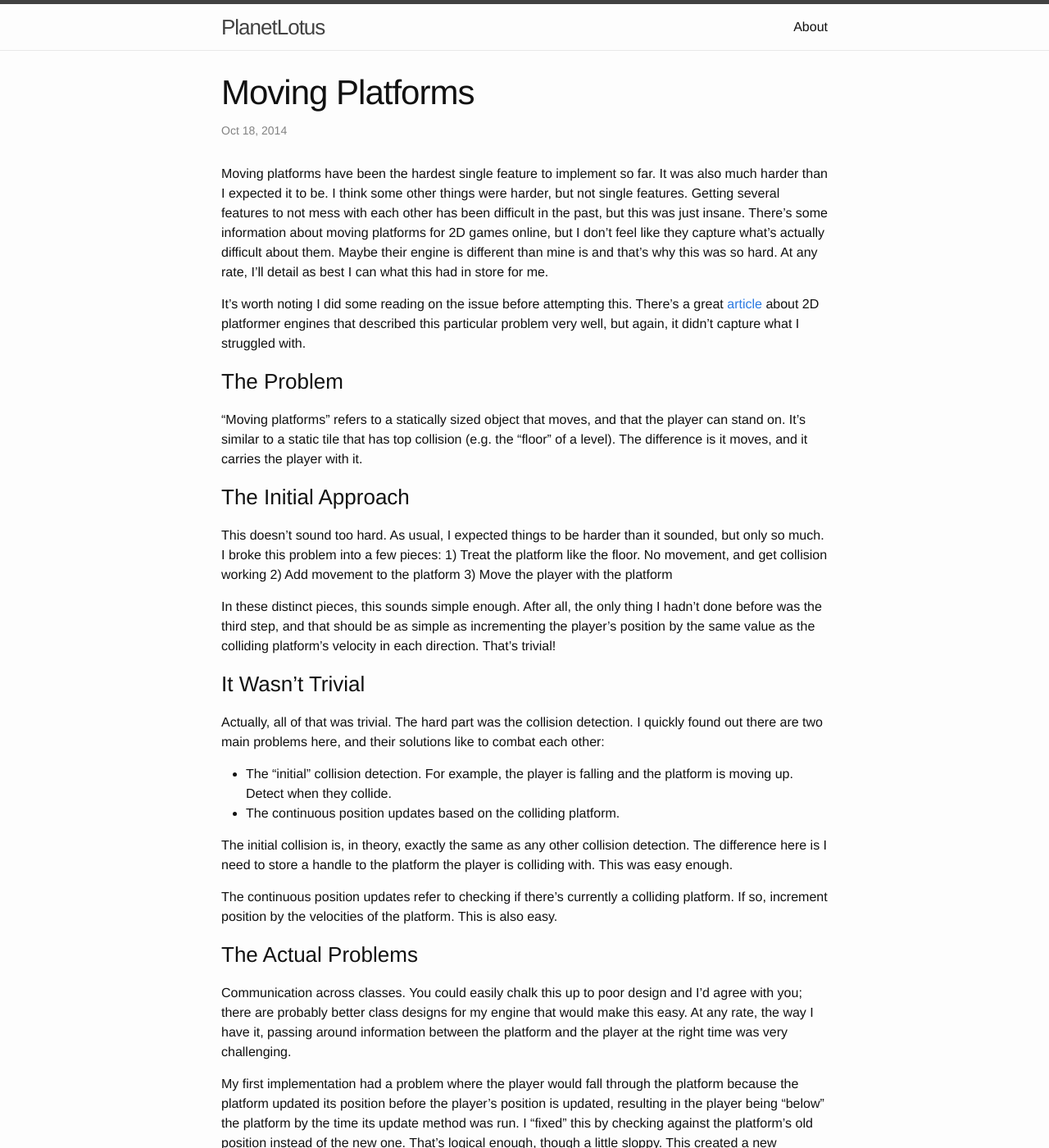
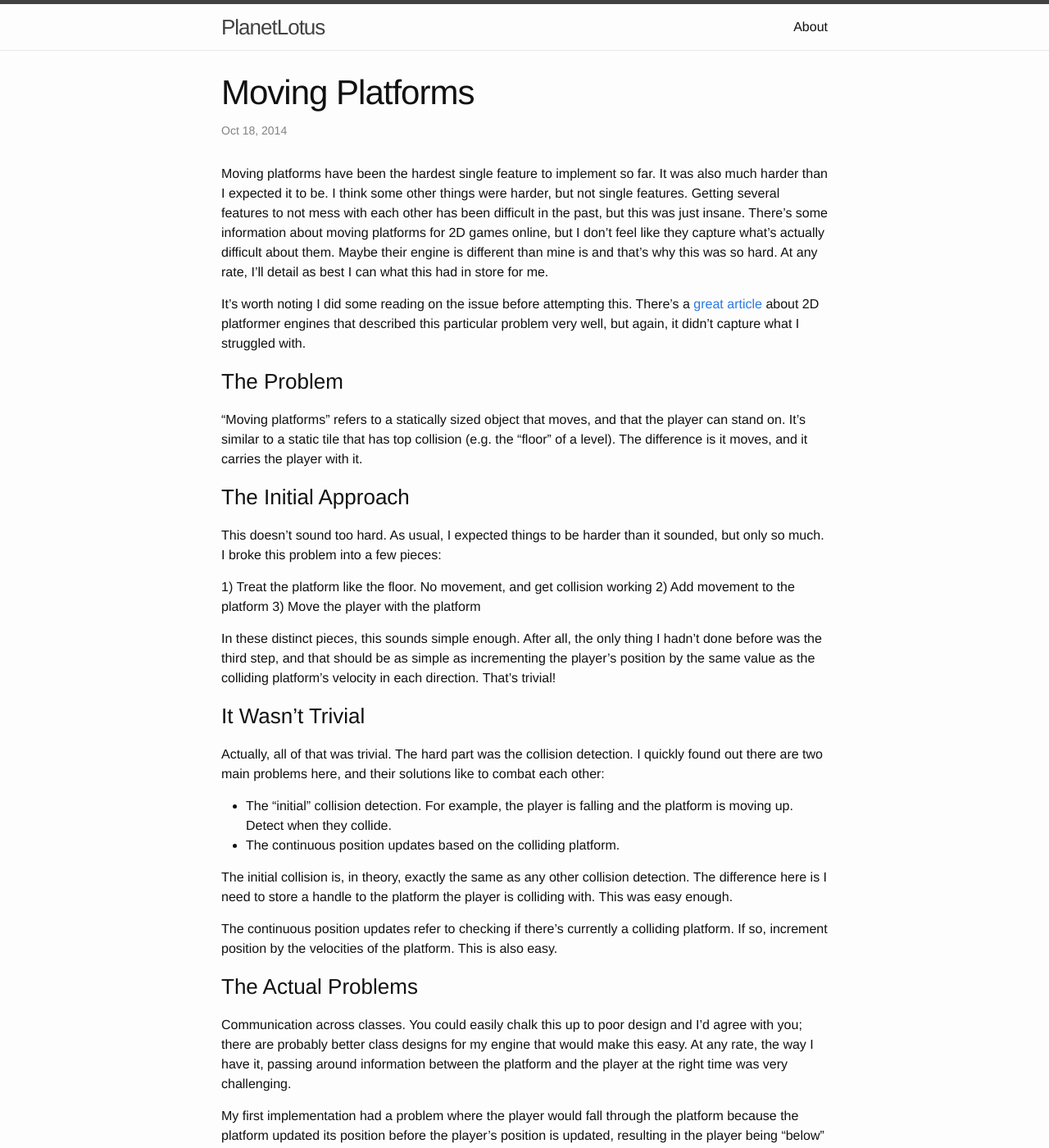
Before and after one commit to PlanetLotus/PlanetLotus.github.io, a Jekyll site: the page built from _posts/2014-10-18-platforms.markdown, in a window 1280 px wide and 1400 px high. Shown: the whole window at 82% size. Built offline with Jekyll 4.4.1, drawn with Linux system fonts in a browser that asks for light colours; some of the changed text lies outside the part shown.

Commit message:
Fix syntax.

```diff
--- a/_posts/2014-10-18-platforms.markdown
+++ b/_posts/2014-10-18-platforms.markdown
@@ -12,11 +12,10 @@
 detail as best I can what this had in store for me.
 
 It's worth noting I did some reading on the issue before attempting this.
-There's a great
-[article](http://higherorderfun.com/blog/2012/05/20/the-guide-to-implementing-2d-platformers/)
-about 2D platformer engines that described this
-particular problem very well, but again, it didn't capture what I struggled
-with.
+There's a [great
+article](http://higherorderfun.com/blog/2012/05/20/the-guide-to-implementing-2d-platformers/)
+about 2D platformer engines that described this particular problem very well,
+but again, it didn't capture what I struggled with.
 
 ### The Problem
 
@@ -29,6 +28,7 @@
 
 This doesn't sound too hard. As usual, I expected things to be harder than it
 sounded, but only so much. I broke this problem into a few pieces:
+
 1) Treat the platform like the floor. No movement, and get collision working
 2) Add movement to the platform
 3) Move the player with the platform
@@ -43,6 +43,7 @@
 Actually, all of that was trivial. The hard part was the collision detection. I
 quickly found out there are two main problems here, and their solutions like to
 combat each other:
+
 - The "initial" collision detection. For example, the player is falling and the platform is moving up. Detect when they collide.
 - The continuous position updates based on the colliding platform.
 
@@ -87,6 +88,7 @@
 ### What Actually Worked?
 
 I started over. This was my new thought process:
+
 1) Check if the player is standing on the platform (that is, top of platform ==
 bottom of player) *before* the platform's position is updated. If so, store
 the platform's handle.
@@ -109,6 +111,7 @@
 implementation made debugging a lot easier.
 
 I faced a few smaller bugs after that, such as:
+
 - Player can't jump while on platform
 - Player jumps for one frame then gets pulled down to the platform
 - Uneven, bouncy ride on the platform
```
